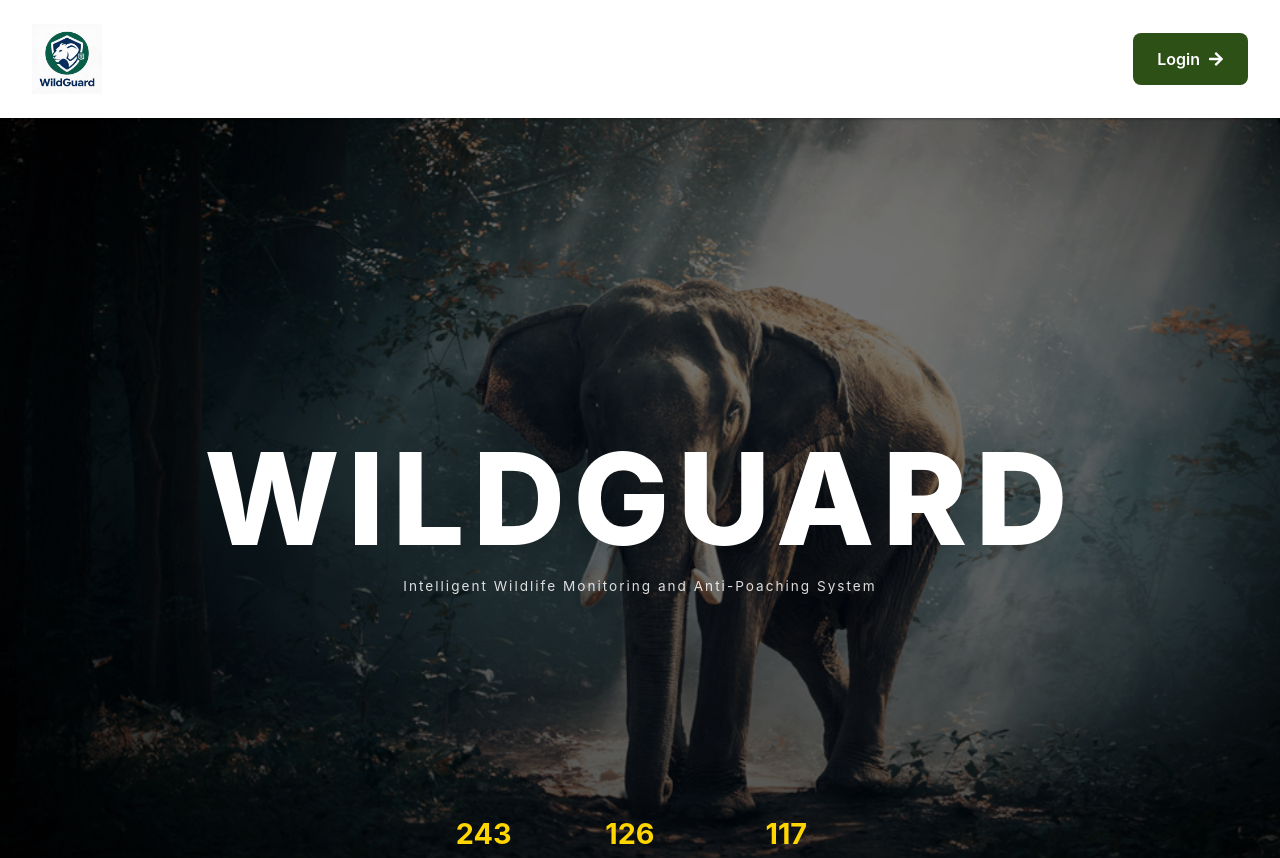
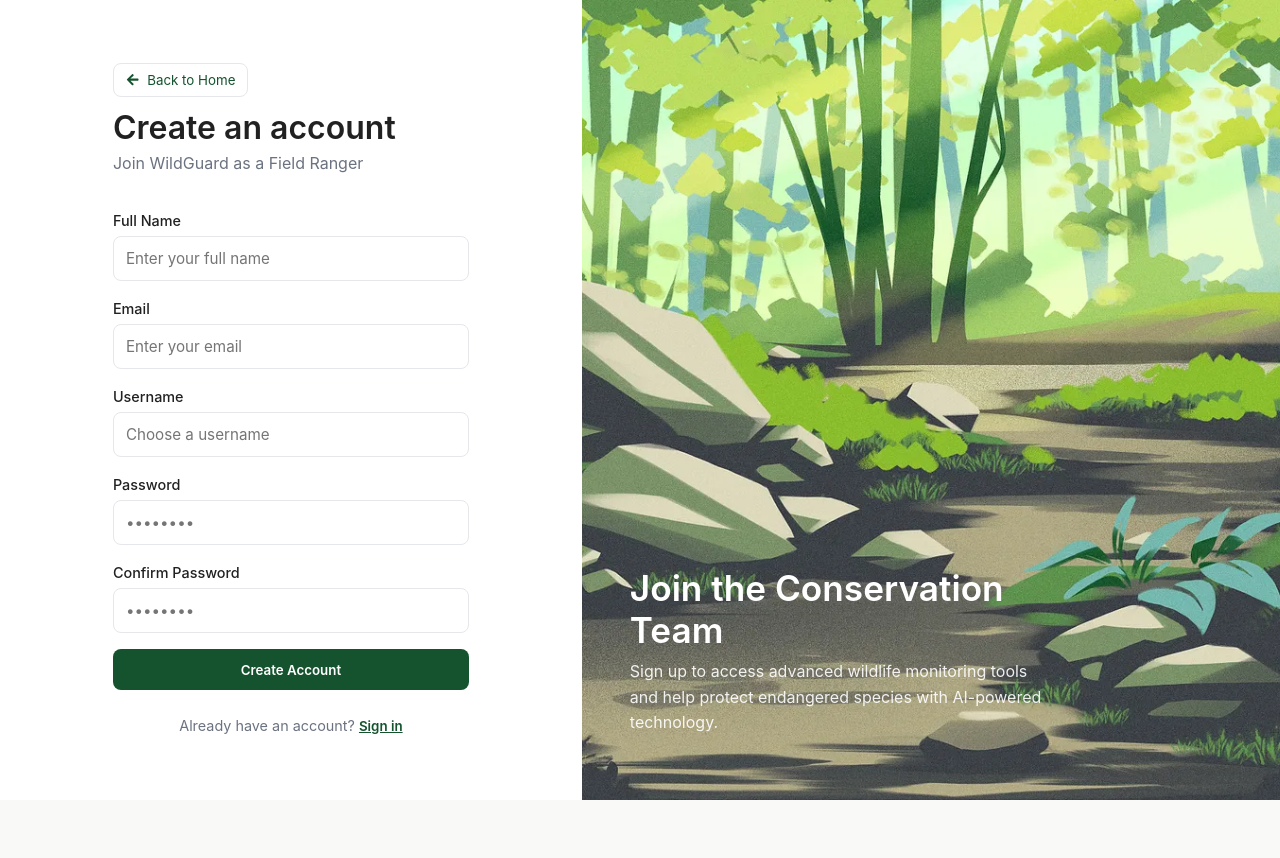
Before and after one commit to Sree1710/WildGuard, a React (Create React App) app in the folder wildguard-frontend/: page /signup in a window 1280 px wide. Before the commit this address led to /. Shown: the top 858 px of the page. After the commit the page ends 800 px from the top, so only its background shows below. Built offline with nearby package versions, Linux system fonts and the light colour scheme.

Commit message:
signup and homepage updated

```diff
--- a/wildguard-frontend/src/App.js
+++ b/wildguard-frontend/src/App.js
@@ -6,6 +6,7 @@ import { GlobalStyles } from './styles/GlobalStyles';
 import { AuthProvider } from './context/AuthContext';
 import ProtectedRoute from './components/auth/ProtectedRoute';
 import Login from './components/auth/Login';
+import Signup from './components/auth/Signup';
 import HomePage from './components/HomePage';
 import Navbar from './components/shared/Navbar';
 import { AppContainer, MainContent } from './components/shared/Layout';
@@ -42,6 +43,9 @@ function App() {
 
             {/* Public Route - Login */}
             <Route path="/login" element={<Login />} />
+
+            {/* Public Route - Signup */}
+            <Route path="/signup" element={<Signup />} />
 
             {/* Admin Routes */}
             <Route
--- a/wildguard-frontend/src/components/auth/Login.js
+++ b/wildguard-frontend/src/components/auth/Login.js
@@ -136,6 +136,10 @@ const Login = () => {
               </CredentialBox>
             </DemoCredentials> */}
           </DemoSection>
+
+          <SignupLink>
+            Don't have an account? <LinkButton onClick={() => navigate('/signup')}>Sign up</LinkButton>
+          </SignupLink>
         </FormWrapper>
       </FormSection>
 
@@ -364,3 +368,20 @@ const HeroText = styled.p`
   font-size: 1rem;
   opacity: 0.9;
 `;
+
+const SignupLink = styled.div`
+  text-align: center;
+  margin-top: 1.5rem;
+  color: #6b7280;
+  font-size: 0.9rem;
+`;
+
+const LinkButton = styled.span`
+  color: #14532d;
+  font-weight: 600;
+  cursor: pointer;
+
+  &:hover {
+    text-decoration: underline;
+  }
+`;
--- /dev/null
+++ b/wildguard-frontend/src/components/auth/Signup.js
@@ -0,0 +1,323 @@
+import React, { useState } from 'react';
+import { useNavigate } from 'react-router-dom';
+import styled from 'styled-components';
+import { FaUser, FaArrowLeft, FaEnvelope, FaLock, FaIdCard } from 'react-icons/fa';
+
+const Signup = () => {
+  const navigate = useNavigate();
+
+  const [formData, setFormData] = useState({
+    fullName: '',
+    email: '',
+    username: '',
+    password: '',
+    confirmPassword: '',
+  });
+
+  const [error, setError] = useState('');
+  const [success, setSuccess] = useState('');
+
+  const handleChange = (e) => {
+    setFormData({ ...formData, [e.target.name]: e.target.value });
+    setError('');
+    setSuccess('');
+  };
+
+  const handleSubmit = (e) => {
+    e.preventDefault();
+
+    // Validation
+    if (!formData.fullName || !formData.email || !formData.username || !formData.password || !formData.confirmPassword) {
+      setError('Please fill in all fields');
+      return;
+    }
+
+    if (formData.password !== formData.confirmPassword) {
+      setError('Passwords do not match');
+      return;
+    }
+
+    if (formData.password.length < 6) {
+      setError('Password must be at least 6 characters');
+      return;
+    }
+
+    // Email validation
+    const emailRegex = /^[^\s@]+@[^\s@]+\.[^\s@]+$/;
+    if (!emailRegex.test(formData.email)) {
+      setError('Please enter a valid email address');
+      return;
+    }
+
+    // Success (in a real app, this would make an API call)
+    setSuccess('Account created successfully! Redirecting to login...');
+    setTimeout(() => {
+      navigate('/login');
+    }, 2000);
+  };
+
+  return (
+    <Page>
+      {/* LEFT */}
+      <FormSection>
+        <FormWrapper>
+          <BackRow>
+            <BackButton type="button" onClick={() => navigate('/')}>
+              <FaArrowLeft /> Back to Home
+            </BackButton>
+          </BackRow>
+          <Heading>Create an account</Heading>
+          <SubHeading>Join WildGuard as a Field Ranger</SubHeading>
+
+          <Form onSubmit={handleSubmit}>
+            <Label>Full Name</Label>
+            <Input
+              type="text"
+              name="fullName"
+              placeholder="Enter your full name"
+              value={formData.fullName}
+              onChange={handleChange}
+            />
+
+            <Label>Email</Label>
+            <Input
+              type="email"
+              name="email"
+              placeholder="Enter your email"
+              value={formData.email}
+              onChange={handleChange}
+            />
+
+            <Label>Username</Label>
+            <Input
+              type="text"
+              name="username"
+              placeholder="Choose a username"
+              value={formData.username}
+              onChange={handleChange}
+            />
+
+            <Label>Password</Label>
+            <Input
+              type="password"
+              name="password"
+              placeholder="••••••••"
+              value={formData.password}
+              onChange={handleChange}
+            />
+
+            <Label>Confirm Password</Label>
+            <Input
+              type="password"
+              name="confirmPassword"
+              placeholder="••••••••"
+              value={formData.confirmPassword}
+              onChange={handleChange}
+            />
+
+            {error && <Error>{error}</Error>}
+            {success && <Success>{success}</Success>}
+
+            <Submit type="submit">
+              Create Account
+            </Submit>
+          </Form>
+
+          <SigninLink>
+            Already have an account? <LinkButton onClick={() => navigate('/login')}>Sign in</LinkButton>
+          </SigninLink>
+        </FormWrapper>
+      </FormSection>
+
+      {/* RIGHT */}
+      <ImageSection>
+        <Overlay>
+          <HeroTitle>Join the Conservation Team</HeroTitle>
+          <HeroText>
+            Sign up to access advanced wildlife monitoring tools and help protect endangered species with AI-powered technology.
+          </HeroText>
+        </Overlay>
+      </ImageSection>
+    </Page>
+  );
+};
+
+export default Signup;
+
+/* ---------------- styled components ---------------- */
+
+const Page = styled.div`
+  display: grid;
+  grid-template-columns: 1fr 1.2fr;
+  min-height: 100vh;
+`;
+
+const FormSection = styled.div`
+  display: flex;
+  justify-content: center;
+  align-items: center;
+  background: #ffffff;
+`;
+
+const FormWrapper = styled.div`
+  width: 100%;
+  max-width: 420px;
+  padding: 2rem;
+`;
+
+const BackRow = styled.div`
+  margin-bottom: 0.75rem;
+`;
+
+const BackButton = styled.button`
+  display: inline-flex;
+  align-items: center;
+  gap: 8px;
+  background: transparent;
+  color: #14532d;
+  border: 1px solid #e5e7eb;
+  padding: 0.5rem 0.75rem;
+  border-radius: 8px;
+  cursor: pointer;
+
+  &:hover {
+    background: #f8fafc;
+  }
+`;
+
+const Heading = styled.h1`
+  font-size: 2rem;
+  font-weight: 600;
+  margin-bottom: 0.25rem;
+`;
+
+const SubHeading = styled.p`
+  color: #6b7280;
+  margin-bottom: 2rem;
+`;
+
+const RoleSelector = styled.div`
+  display: flex;
+  gap: 0.5rem;
+  margin-bottom: 1.5rem;
+`;
+
+const RoleButton = styled.button`
+  flex: 1;
+  padding: 0.6rem;
+  border-radius: 8px;
+  border: 1px solid ${({ active }) => (active ? '#14532d' : '#e5e7eb')};
+  background: ${({ active }) => (active ? '#14532d' : '#fff')};
+  color: ${({ active }) => (active ? '#fff' : '#111')};
+  cursor: pointer;
+  display: flex;
+  justify-content: center;
+  gap: 6px;
+  transition: all 0.2s ease;
+
+  &:hover {
+    border-color: #14532d;
+  }
+`;
+
+const Form = styled.form`
+  display: flex;
+  flex-direction: column;
+`;
+
+const Label = styled.label`
+  font-size: 0.9rem;
+  margin-bottom: 0.25rem;
+  font-weight: 500;
+`;
+
+const Input = styled.input`
+  padding: 0.75rem;
+  border-radius: 8px;
+  border: 1px solid #e5e7eb;
+  margin-bottom: 1rem;
+  font-size: 0.95rem;
+
+  &:focus {
+    outline: none;
+    border-color: #14532d;
+  }
+`;
+
+const Submit = styled.button`
+  background: #14532d;
+  color: white;
+  padding: 0.8rem;
+  border-radius: 8px;
+  border: none;
+  font-weight: 600;
+  cursor: pointer;
+  transition: all 0.2s ease;
+
+  &:hover {
+    background: #0f3d1a;
+    transform: translateY(-1px);
+  }
+`;
+
+const Error = styled.div`
+  color: #b91c1c;
+  margin-bottom: 1rem;
+  font-size: 0.85rem;
+  background: #fee2e2;
+  padding: 0.6rem;
+  border-radius: 6px;
+`;
+
+const Success = styled.div`
+  color: #15803d;
+  margin-bottom: 1rem;
+  font-size: 0.85rem;
+  background: #dcfce7;
+  padding: 0.6rem;
+  border-radius: 6px;
+`;
+
+const SigninLink = styled.div`
+  text-align: center;
+  margin-top: 1.5rem;
+  color: #6b7280;
+  font-size: 0.9rem;
+`;
+
+const LinkButton = styled.button`
+  background: none;
+  border: none;
+  color: #14532d;
+  font-weight: 600;
+  cursor: pointer;
+  text-decoration: underline;
+  padding: 0;
+
+  &:hover {
+    color: #0f3d1a;
+  }
+`;
+
+const ImageSection = styled.div`
+  background: url('/images/login-bg.webp') center/cover no-repeat;
+  position: relative;
+`;
+
+const Overlay = styled.div`
+  position: absolute;
+  bottom: 3rem;
+  left: 3rem;
+  color: white;
+  max-width: 420px;
+`;
+
+const HeroTitle = styled.h2`
+  font-size: 2.2rem;
+  margin-bottom: 0.5rem;
+`;
+
+const HeroText = styled.p`
+  font-size: 1rem;
+  opacity: 0.9;
+`;
```
